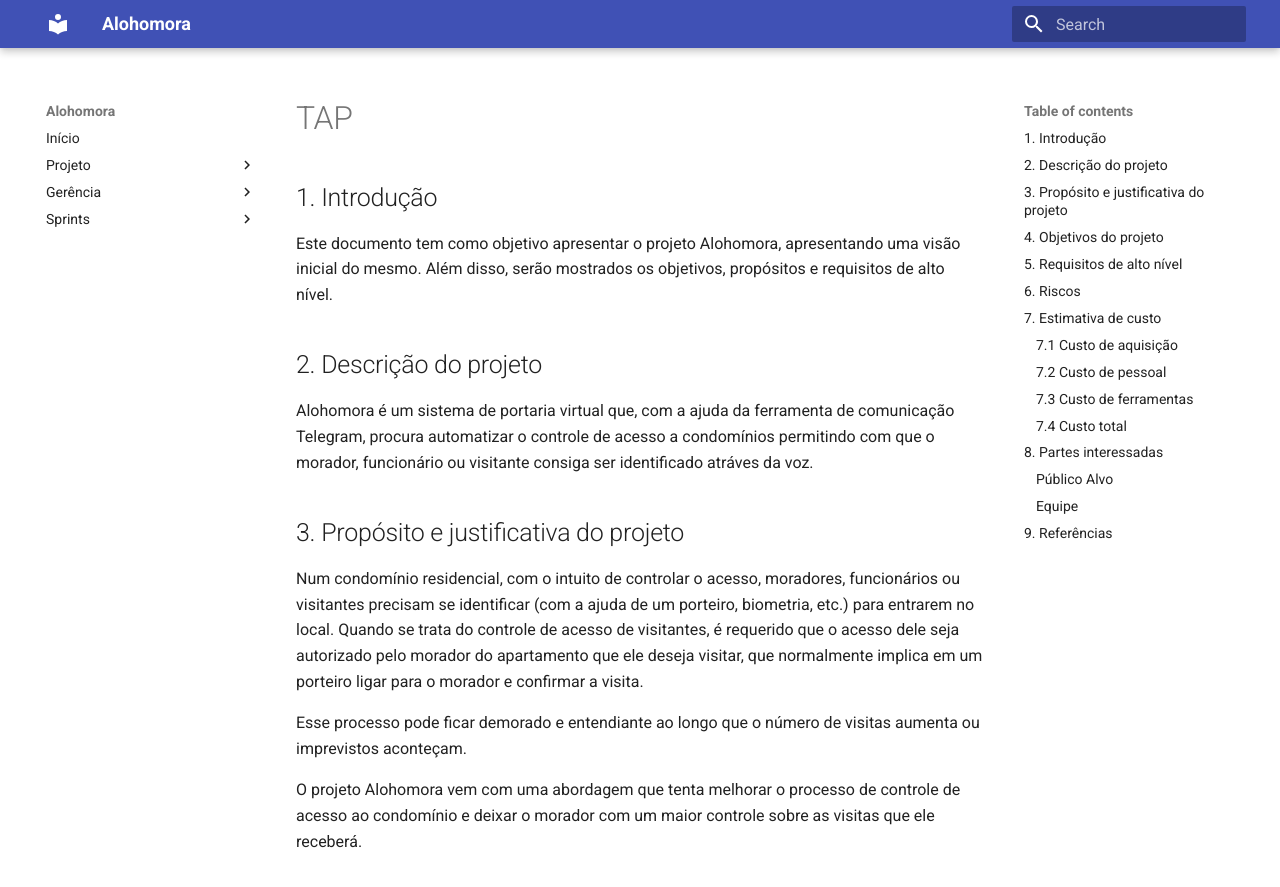
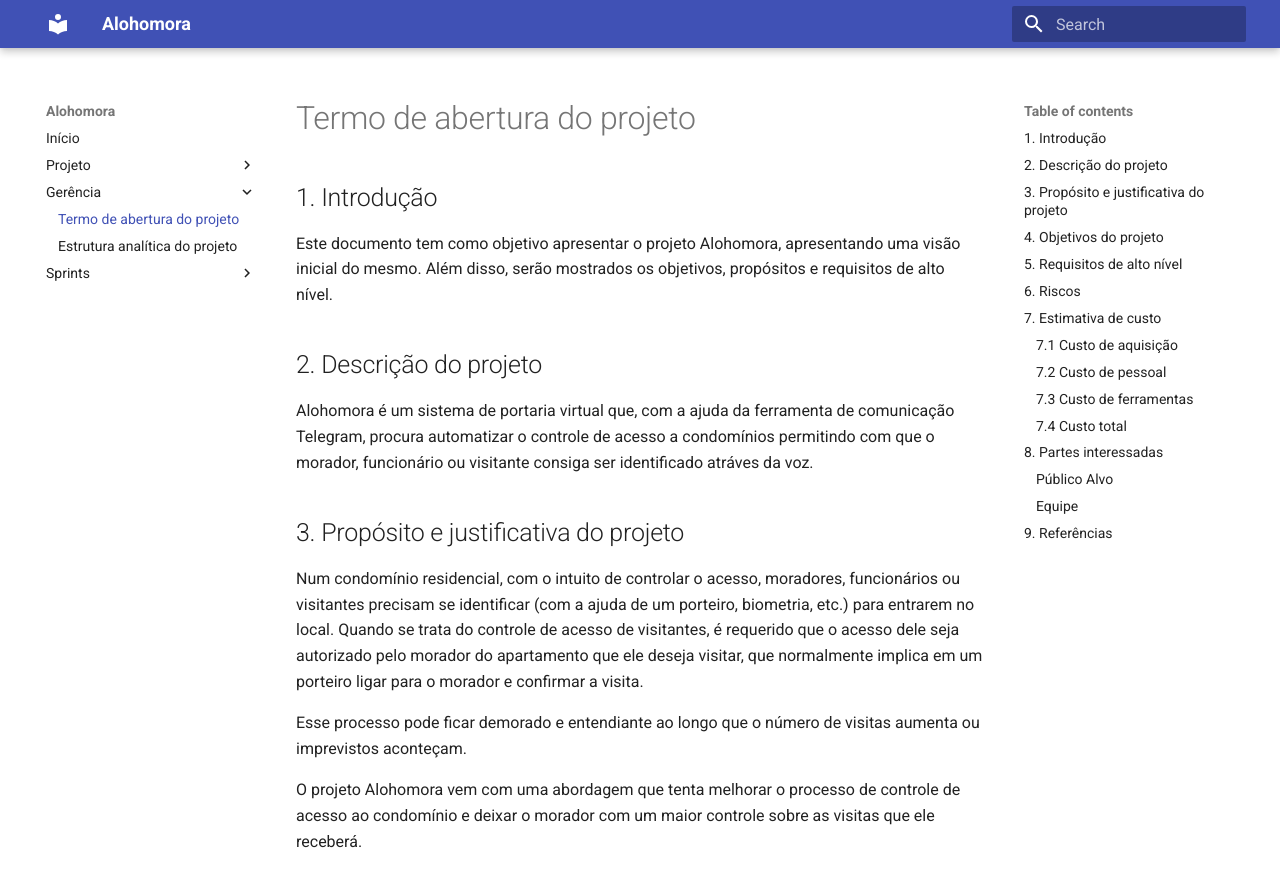
Before and after one commit to Alohomora-team/AlohomoraAPI, an MkDocs documentation site: the page built from docs/docs/gerencia/TAP.md, in a window 1280 px wide and 900 px high. Shown: the top 887 px of the window. Built offline with MkDocs 1.6.1 and Material for MkDocs 9.7.7, drawn with Linux system fonts in a browser that asks for light colours.

Commit message:
#65 - Adding the doc to the sidebar

```diff
--- a/docs/mkdocs.yml
+++ b/docs/mkdocs.yml
@@ -4,7 +4,7 @@ nav:
 - Projeto:
   - 'Documento de visão': 'projeto/doc_visao.md'
 - Gerência:
-  - 'Plano de gerência de configuração de software': 'gerencia/plano_gcs.md'
+  - 'Termo de abertura do projeto': 'gerencia/TAP.md'
   - 'Estrutura analítica do projeto': 'gerencia/EAP.md'
 - Sprints:
   - 'Sprint 0': 'sprints/sprint_0.md'
```
